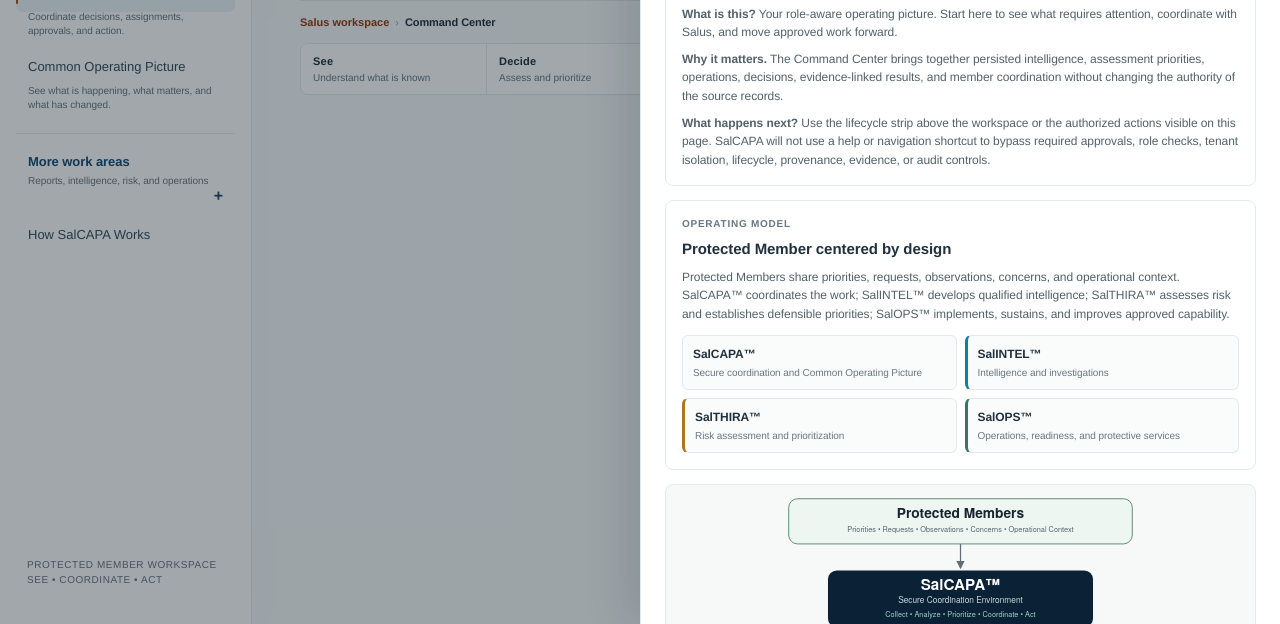
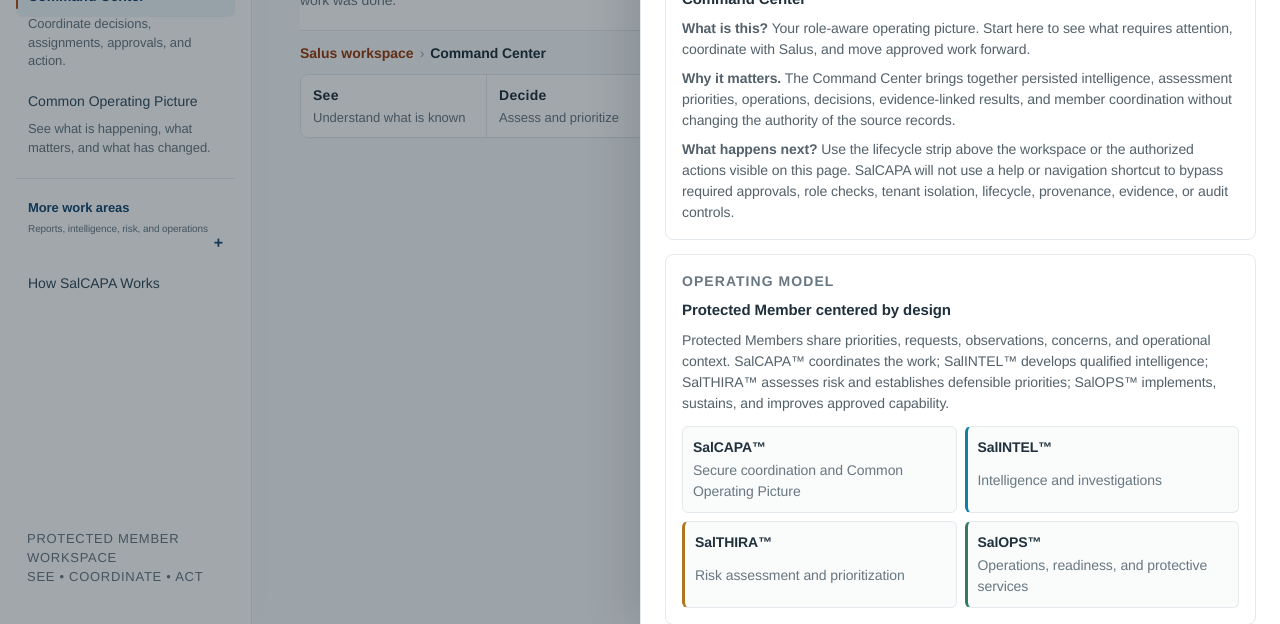
Before and after one commit to Salus-Solutions-LLC/salus-thira-command, a plain HTML site: page static/index.html in a window 1280 px wide. Shown: the part 176-800 px from the top of the page. Drawn offline with Linux system fonts and the light colour scheme; no server answers.

Commit message:
fix: load readability layer across workspaces

```diff
--- a/static/index.html
+++ b/static/index.html
@@ -12,6 +12,7 @@
 <link rel="stylesheet" href="/static/salintel-domains.css" />
 <link rel="stylesheet" href="/static/product-branding.css" />
 <link rel="stylesheet" href="/static/product-version.css" />
+<link rel="stylesheet" href="/static/readability.css" />
 </head>
 <body>
 <div class="app-shell">
```
